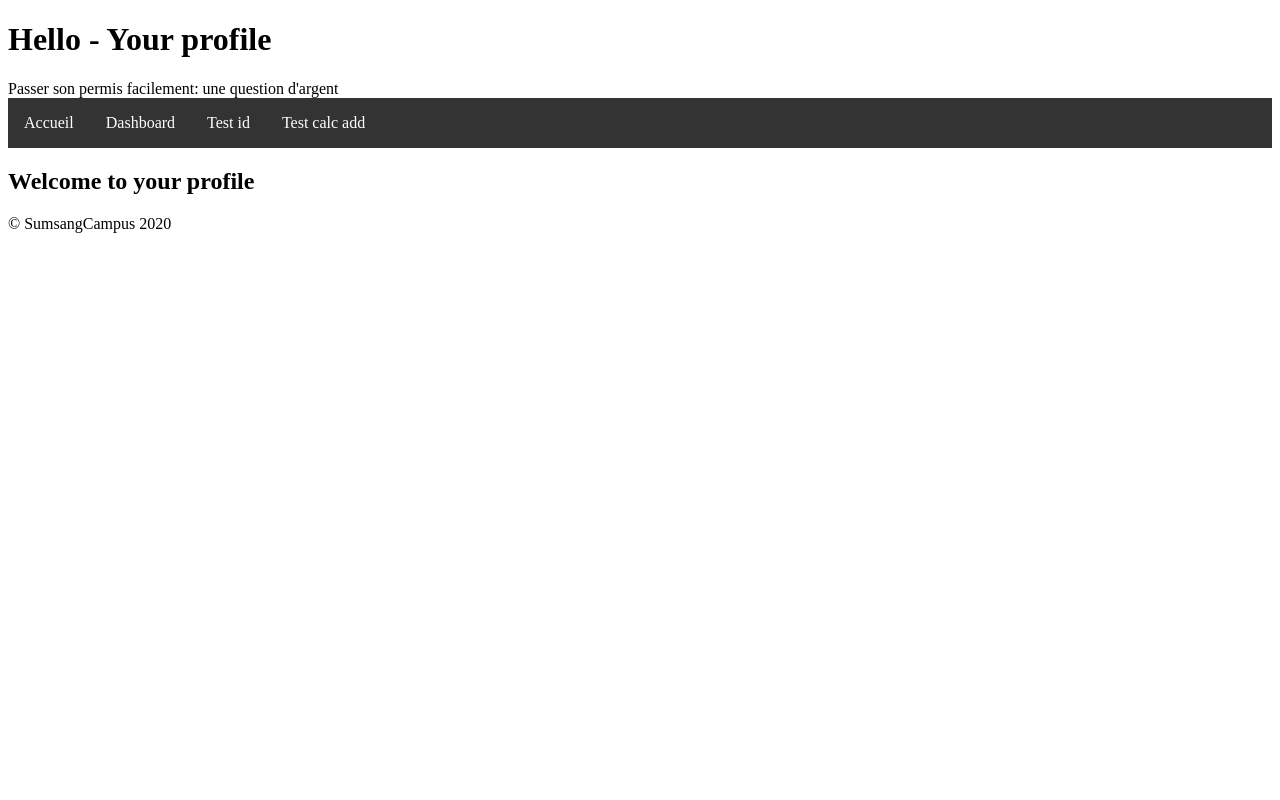
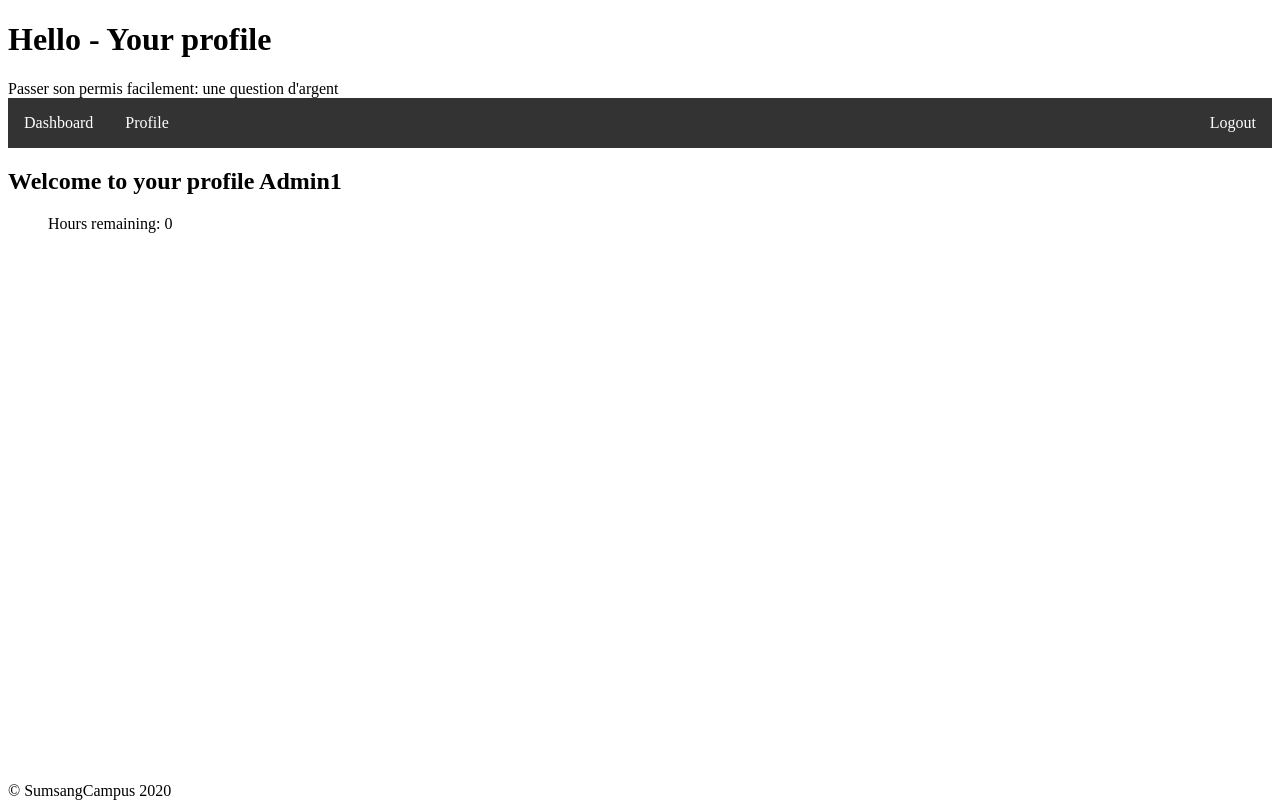
Before and after one commit to MrKafe/python_my_driving_school, a Django app: page /user/show/1 in a window 1280 px wide. Run offline with Django 3.2, Linux system fonts and the light colour scheme; a user stored in the database is signed in; data comes from the database, SQL or seed files in the repository; both versions use the stored data as it was after the commit.

Commit message:
USER::Add logout and profile

```diff
--- a/User/middleware.py
+++ b/User/middleware.py
@@ -5,7 +5,7 @@ def auth_required_middleware(get_response):
     def process_request(request):
         if (not request.user.is_authenticated and
                 not request.path.startswith(reverse('login'))):
-            print("\033[1;91mAUTHENTICATION REQUESTED\033[m")
+            print("\033[1;91mAUTHENTICATION REQUESTED FOR ["+request.path+"]\033[m")
             return redirect('login')
         return get_response(request)
 
--- a/User/models.py
+++ b/User/models.py
@@ -5,6 +5,7 @@ from django.contrib.auth.models import User
 class Profile(models.Model):
     user = models.OneToOneField(User, on_delete=models.CASCADE)
     driving_license = models.CharField(max_length=42, null=True, blank=True)
+    hours = models.IntegerField(default=0)
 
     def __str__(self):
         return self.user.username
--- a/User/templates/User/show_client.html
+++ b/User/templates/User/show_client.html
@@ -8,5 +8,6 @@
 {% block page_title %}{{ block.super }} - Your profile{% endblock %}
 
 {% block content %}
-    <h1>Welcome to your profile</h1>
+    <h1>Welcome to your profile {{ user.username }}</h1>
+    <ul>Hours remaining: {{ user.profile.hours }}</ul>
 {% endblock%}
--- a/User/urls.py
+++ b/User/urls.py
@@ -1,7 +1,9 @@
 from django.urls import path
+from django.contrib.auth import views as auth_views
 from . import views
 
 urlpatterns = [
     path('login', views.user_login, name='login'),
+    path('logout', auth_views.logout_then_login, name='logout'),
     path('show/<int:user_id>', views.show, name='show_user'),
 ]
--- a/User/views.py
+++ b/User/views.py
@@ -29,6 +29,8 @@ def user_login(request):
 
 
 def show(request, user_id=None):
-    if user_id is None:
+    current_user_id = request.user.id
+    if user_id is None or user_id != current_user_id:
         return redirect('dashboard')
+
     return render(request, 'User/show_client.html', locals())
--- a/dashboard/templates/dashboard/dashboard.html
+++ b/dashboard/templates/dashboard/dashboard.html
@@ -16,5 +16,5 @@
     <h1>Bienvenue sur RackPourTonPermis !</h1>
     <p>Un permis, oui, mais il faut payer !</p>
 
-    <img src="{% static 'dashboard/mozart_punk.jpg' %}" alt="Test image">
+{#    <img src="{% static 'dashboard/mozart_punk.jpg' %}" alt="Test image">#}
 {% endblock%}
--- a/static/css/index.css
+++ b/static/css/index.css
@@ -21,3 +21,8 @@
 .menu_element a:hover {
   background-color: #111111;
 }
+
+footer {
+  position: absolute;
+  bottom: 0;
+}
--- a/templates/_menu.html
+++ b/templates/_menu.html
@@ -1,10 +1,11 @@
 <nav>
    {% block nav %}
        <ul class="menu">
-            <li class="menu_element"><a href="#">Accueil</a></li>
             <li class="menu_element"><a href="{% url 'dashboard' %}">Dashboard</a></li>
-            <li class="menu_element"><a href="{% url 'test_id' 1 %}">Test id</a></li>
-            <li class="menu_element"><a href="{% url 'add' 1 3 %}">Test calc add</a></li>
+            <li class="menu_element"><a href="{% url 'show_user' user.id %}">Profile</a></li>
+            {% if user.is_authenticated %}
+                <li class="menu_element" style="float: right"><a href="{% url 'logout' %}">Logout</a></li>
+            {% endif %}
        </ul>
    {% endblock %}
 </nav>
```
Also changed, not shown: MyDrivingSchool/settings.py (+3 -6 lines), User/migrations/0002_profile_hours.py (added), db.sqlite3.
